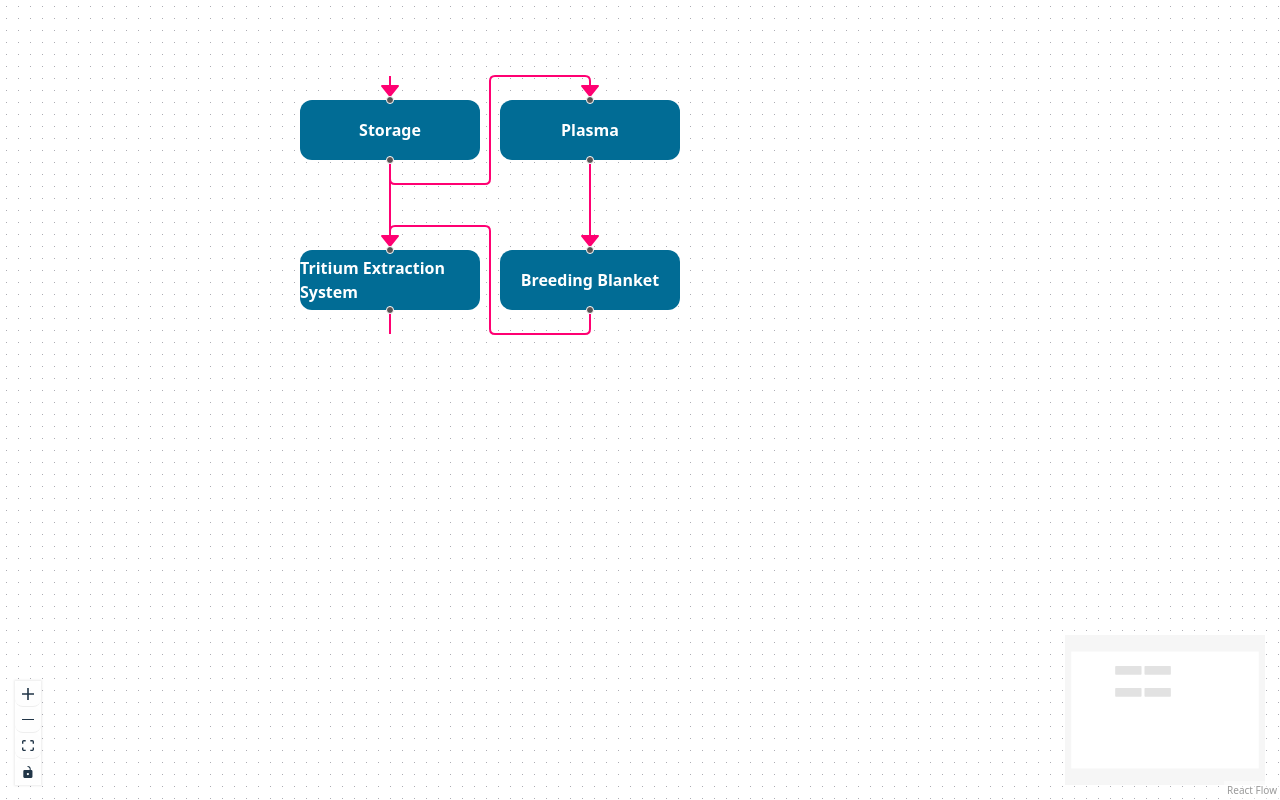
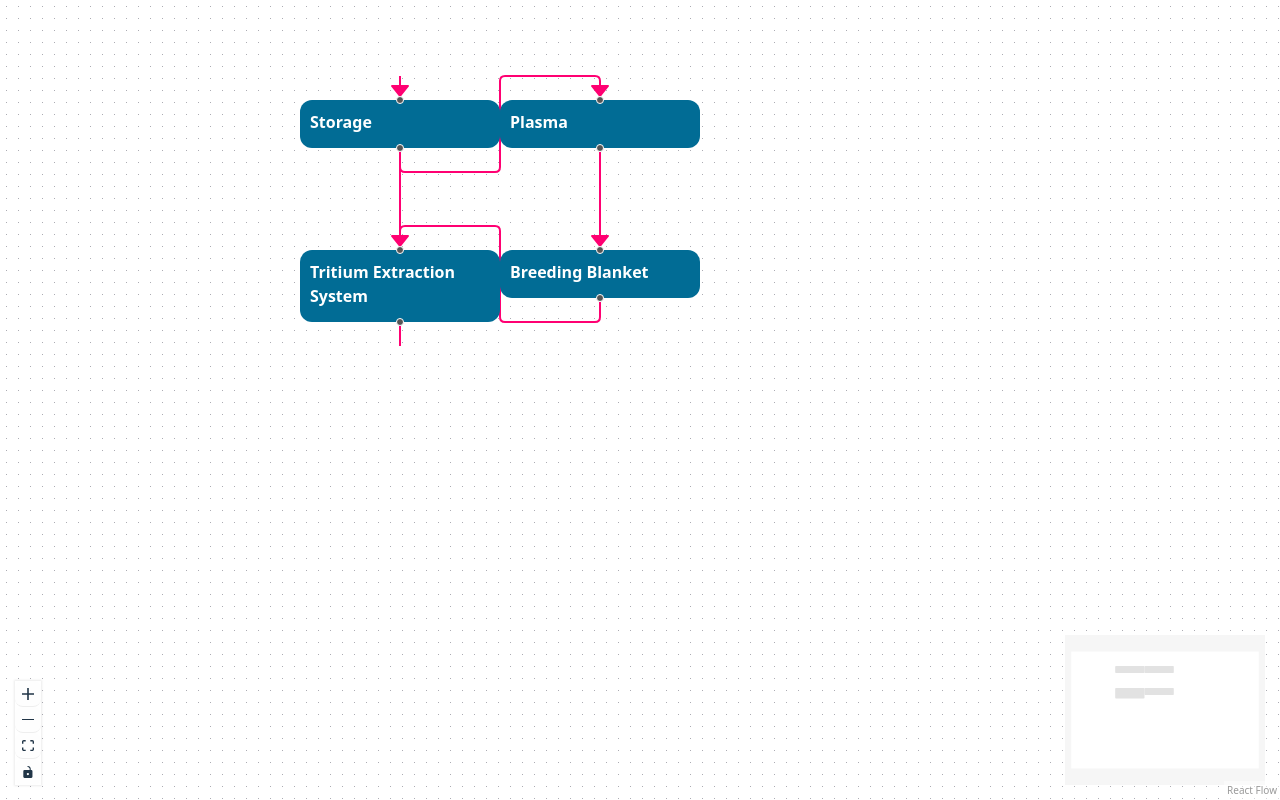
Before and after one commit to tasnimxvi/fuel-cycle-sim, a React (Vite) app: page / in a window 1280 px wide. Built offline with nearby package versions, Linux system fonts and the light colour scheme.

Commit message:
Display output

```diff
--- a/src/CustomNode.jsx
+++ b/src/CustomNode.jsx
@@ -1,22 +1,26 @@
 import React from 'react';
 import { Handle } from '@xyflow/react';
 
-// CustomNode component style settings
 export default function CustomNode({ data }) {
   return (
-    <div style={{
-      width: 180,
-      height: 60,
-      background: '#016c95',
-      color: 'white',
-      borderRadius: 12,
-      display: 'flex',
-      justifyContent: 'center',
-      alignItems: 'center',
-      fontWeight: 'bold',
-      position: 'relative'
-    }}>
-      {data.label}
+    <div
+      style={{
+        width: 180,
+        background: '#016c95',
+        color: 'white',
+        borderRadius: 12,
+        padding: 10,
+        fontWeight: 'bold',
+        position: 'relative',
+        cursor: 'pointer',
+      }}
+    >
+      <div style={{ marginBottom: 4 }}>{data.label}</div>
+      {data.output !== null && (
+        <div style={{ fontSize: 12, marginTop: 6 }}>
+          Output: {data.output}
+        </div>
+      )}
       <Handle type="target" position="top" style={{ background: '#555' }} />
       <Handle type="source" position="bottom" style={{ background: '#555' }} />
     </div>
```
